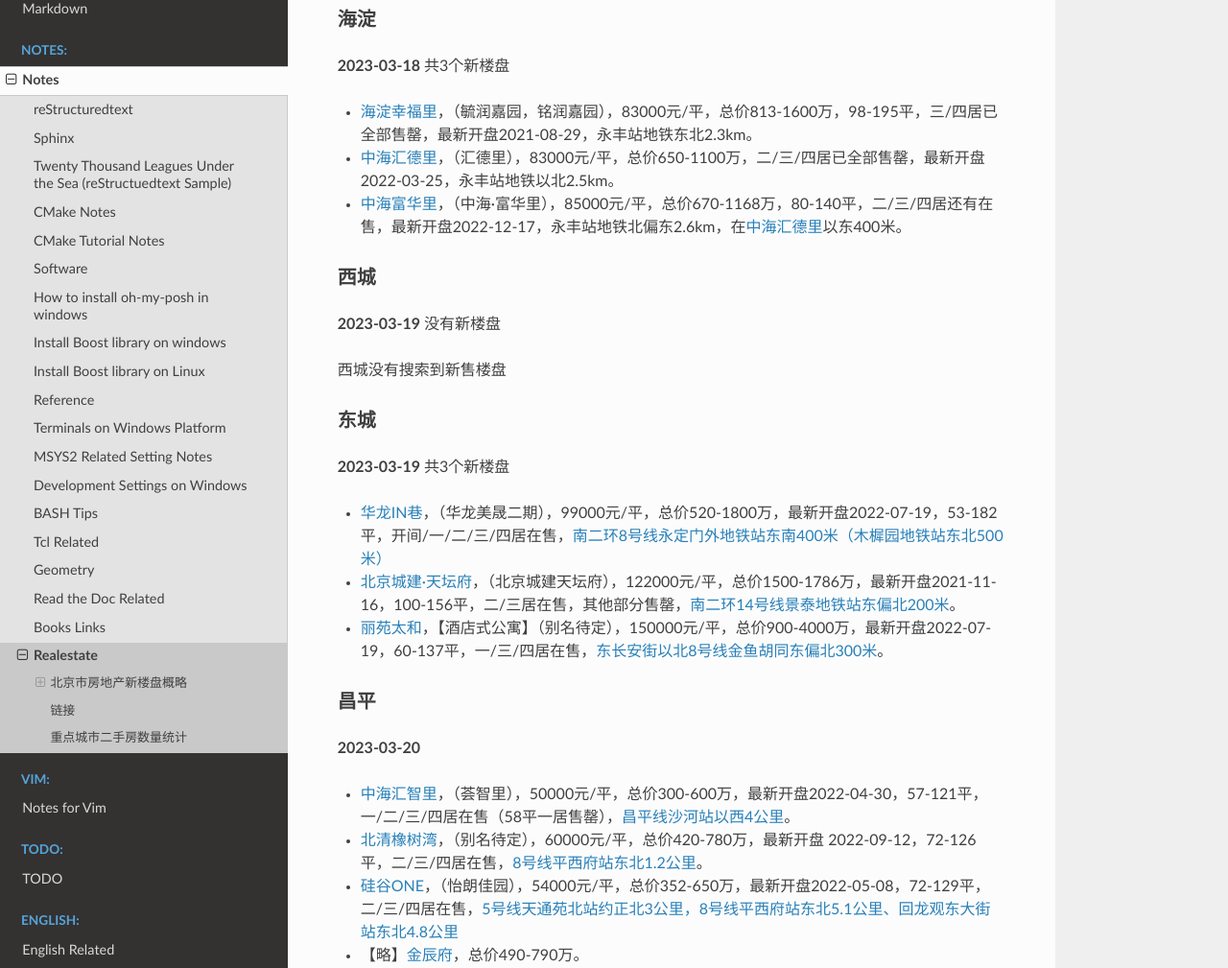
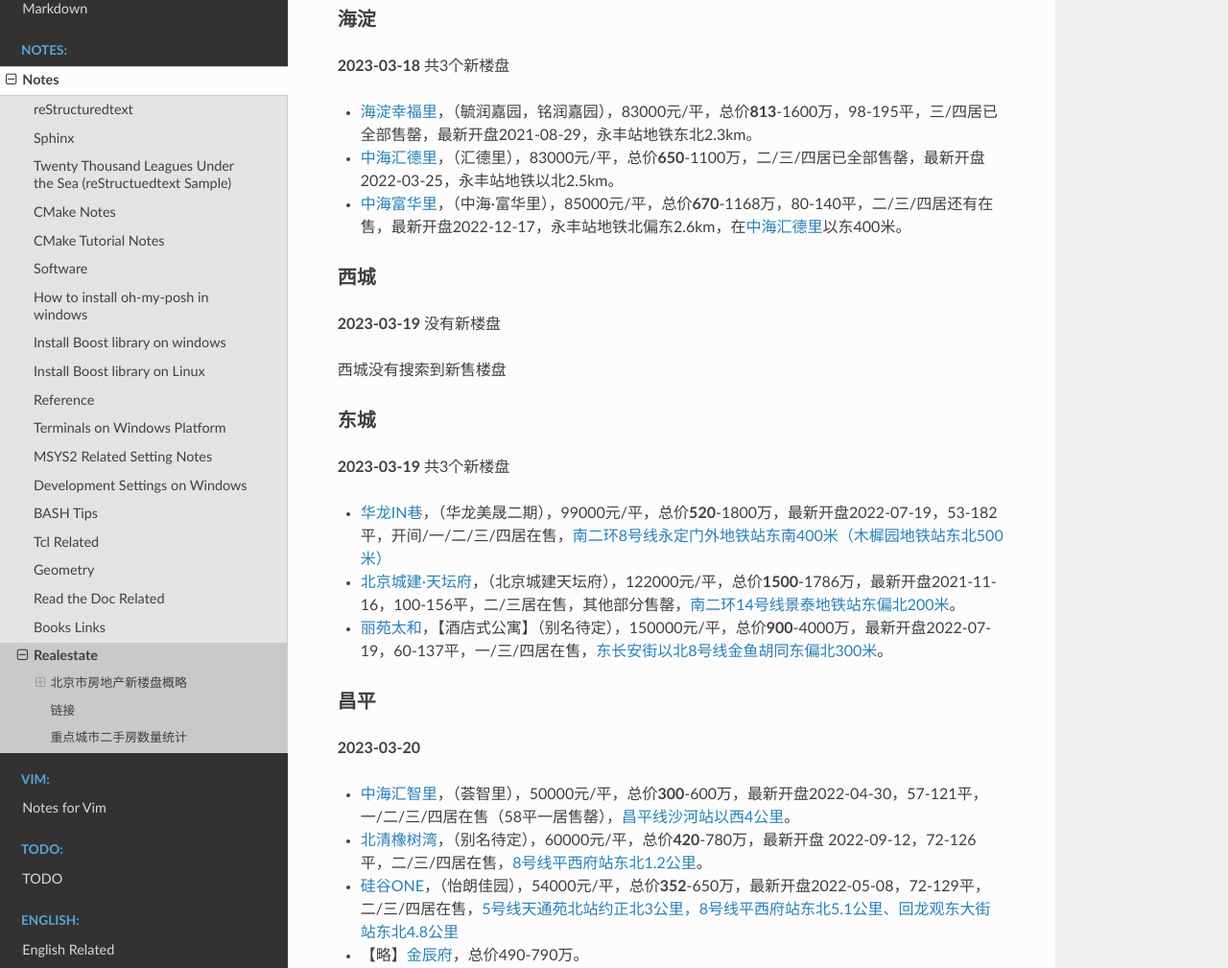
Before and after one commit to Pyrad/pyradnotes, a Sphinx documentation site: the page built from source/Notes/realestate.md, in a window 1280 px wide and 1400 px high. Shown: the part 215-1224 px from the top of the window at 96% size. Built offline with Sphinx 7.4.7 and the Read the Docs theme 2.0.0, drawn with Linux system fonts in a browser that asks for light colours; a script that is not in the unit is left out; some of the changed text lies outside the part shown.

```diff
--- a/source/Notes/realestate.md
+++ b/source/Notes/realestate.md
@@ -7,9 +7,9 @@
 
 **2023-03-18** 共3个新楼盘
 
-- [海淀幸福里](https://bj.fang.ke.com/loupan/p_hdxflbljmb/)，（毓润嘉园，铭润嘉园），83000元/平，总价813-1600万，98-195平，三/四居已全部售罄，最新开盘2021-08-29，永丰站地铁东北2.3km。
-- [中海汇德里](https://bj.fang.ke.com/loupan/p_zhhdlbmoox/)，（汇德里），83000元/平，总价650-1100万，二/三/四居已全部售罄，最新开盘2022-03-25，永丰站地铁以北2.5km。
-- [中海富华里](https://bj.fang.ke.com/loupan/p_zhfhlbmxmk/)，（中海·富华里），85000元/平，总价670-1168万，80-140平，二/三/四居还有在售，最新开盘2022-12-17，永丰站地铁北偏东2.6km，在[中海汇德里](https://bj.fang.ke.com/loupan/p_zhhdlbmoox/)以东400米。
+- [海淀幸福里](https://bj.fang.ke.com/loupan/p_hdxflbljmb/)，（毓润嘉园，铭润嘉园），83000元/平，总价**813**-1600万，98-195平，三/四居已全部售罄，最新开盘2021-08-29，永丰站地铁东北2.3km。
+- [中海汇德里](https://bj.fang.ke.com/loupan/p_zhhdlbmoox/)，（汇德里），83000元/平，总价**650**-1100万，二/三/四居已全部售罄，最新开盘2022-03-25，永丰站地铁以北2.5km。
+- [中海富华里](https://bj.fang.ke.com/loupan/p_zhfhlbmxmk/)，（中海·富华里），85000元/平，总价**670**-1168万，80-140平，二/三/四居还有在售，最新开盘2022-12-17，永丰站地铁北偏东2.6km，在[中海汇德里](https://bj.fang.ke.com/loupan/p_zhhdlbmoox/)以东400米。
 
 ### 西城
 
@@ -21,16 +21,16 @@
 
 **2023-03-19** 共3个新楼盘
 
-- [华龙IN巷](https://bj.fang.ke.com/loupan/p_hlINxbmxnd/)，（华龙美晟二期），99000元/平，总价520-1800万，最新开盘2022-07-19，53-182平，开间/一/二/三/四居在售，[南二环8号线永定门外地铁站东南400米（木樨园地铁站东北500米）](https://j.map.baidu.com/c3/t5bg)
-- [北京城建·天坛府](https://bj.fang.ke.com/loupan/p_bjcjttfbmiph/)，（北京城建天坛府），122000元/平，总价1500-1786万，最新开盘2021-11-16，100-156平，二/三居在售，其他部分售罄，[南二环14号线景泰地铁站东偏北200米](https://j.map.baidu.com/44/7_Ed)。
-- [丽苑太和](https://bj.fang.ke.com/loupan/p_lythbmryv/)，【酒店式公寓】（别名待定），150000元/平，总价900-4000万，最新开盘2022-07-19，60-137平，一/三/四居在售，[东长安街以北8号线金鱼胡同东偏北300米](https://j.map.baidu.com/4d/rNbg)。
+- [华龙IN巷](https://bj.fang.ke.com/loupan/p_hlINxbmxnd/)，（华龙美晟二期），99000元/平，总价**520**-1800万，最新开盘2022-07-19，53-182平，开间/一/二/三/四居在售，[南二环8号线永定门外地铁站东南400米（木樨园地铁站东北500米）](https://j.map.baidu.com/c3/t5bg)
+- [北京城建·天坛府](https://bj.fang.ke.com/loupan/p_bjcjttfbmiph/)，（北京城建天坛府），122000元/平，总价**1500**-1786万，最新开盘2021-11-16，100-156平，二/三居在售，其他部分售罄，[南二环14号线景泰地铁站东偏北200米](https://j.map.baidu.com/44/7_Ed)。
+- [丽苑太和](https://bj.fang.ke.com/loupan/p_lythbmryv/)，【酒店式公寓】（别名待定），150000元/平，总价**900**-4000万，最新开盘2022-07-19，60-137平，一/三/四居在售，[东长安街以北8号线金鱼胡同东偏北300米](https://j.map.baidu.com/4d/rNbg)。
 
 ### 昌平
 
 **2023-03-20**
-- [中海汇智里](https://bj.fang.ke.com/loupan/p_zhhzlbmpzd/)，（荟智里），50000元/平，总价300-600万，最新开盘2022-04-30，57-121平，一/二/三/四居在售（58平一居售罄），[昌平线沙河站以西4公里](https://j.map.baidu.com/2a/2und)。
-- [北清橡树湾](https://bj.fang.ke.com/loupan/p_bqxswbmtni/)，（别名待定），60000元/平，总价420-780万，最新开盘 2022-09-12，72-126平，二/三/四居在售，[8号线平西府站东北1.2公里](https://j.map.baidu.com/2b/yNcu)。
-- [硅谷ONE](https://bj.fang.ke.com/loupan/p_ggONEbmqme/)，（怡朗佳园），54000元/平，总价352-650万，最新开盘2022-05-08，72-129平，二/三/四居在售，[5号线天通苑北站约正北3公里，8号线平西府站东北5.1公里、回龙观东大街站东北4.8公里](https://j.map.baidu.com/ce/GjOc)
+- [中海汇智里](https://bj.fang.ke.com/loupan/p_zhhzlbmpzd/)，（荟智里），50000元/平，总价**300**-600万，最新开盘2022-04-30，57-121平，一/二/三/四居在售（58平一居售罄），[昌平线沙河站以西4公里](https://j.map.baidu.com/2a/2und)。
+- [北清橡树湾](https://bj.fang.ke.com/loupan/p_bqxswbmtni/)，（别名待定），60000元/平，总价**420**-780万，最新开盘 2022-09-12，72-126平，二/三/四居在售，[8号线平西府站东北1.2公里](https://j.map.baidu.com/2b/yNcu)。
+- [硅谷ONE](https://bj.fang.ke.com/loupan/p_ggONEbmqme/)，（怡朗佳园），54000元/平，总价**352**-650万，最新开盘2022-05-08，72-129平，二/三/四居在售，[5号线天通苑北站约正北3公里，8号线平西府站东北5.1公里、回龙观东大街站东北4.8公里](https://j.map.baidu.com/ce/GjOc)
 - 【略】[金辰府](https://bj.fang.ke.com/loupan/p_jcfbjyid/)，总价490-790万。
 - 【略】[宸悦国际](https://bj.fang.ke.com/loupan/p_cygjbmuin/)，总价640-680万，一/二居已售罄（一居310万，二居384万）。
 - 【略】[建发城建·文源府](https://bj.fang.ke.com/loupan/p_jfcjwyfbmxzy/)，总价600-830万，一/二居已售罄（一居360万，二居470-520万）。
@@ -41,8 +41,8 @@
 ### 丰台
 
 **2023-03-24**
-- [珠光御景西园](https://bj.fang.ke.com/loupan/p_zgyjjyabqkg/)，（别名：珠光御景嘉园, 珠江御景新城, 全鑫园住宅小区），40000元/平，总价620万，最新开盘2019-12-23，156平，四居在售（117-136平三居售罄），[房山线稻田站西北4.5公里](https://j.map.baidu.com/b9/sAlJ)。
-- [万科雲庐](https://bj.fang.ke.com/loupan/p_wkylbkrfq/)，（别名：万科云庐, 云湖佳苑），39000元/平，总价510-820万，最新开盘2019-12-01，135-300平，四/五居在售（104-135平三/四/五居售罄），[房山线篱笆房站西北直线7.5公里，长阳站西北直线9.5公里](https://j.map.baidu.com/3a/WBwg)。
+- [珠光御景西园](https://bj.fang.ke.com/loupan/p_zgyjjyabqkg/)，（别名：珠光御景嘉园, 珠江御景新城, 全鑫园住宅小区），40000元/平，总价**620**万，最新开盘2019-12-23，156平，四居在售（117-136平三居售罄），[房山线稻田站西北4.5公里](https://j.map.baidu.com/b9/sAlJ)。
+- [万科雲庐](https://bj.fang.ke.com/loupan/p_wkylbkrfq/)，（别名：万科云庐, 云湖佳苑），39000元/平，总价**510**-820万，最新开盘2019-12-01，135-300平，四/五居在售（104-135平三/四/五居售罄），[房山线篱笆房站西北直线7.5公里，长阳站西北直线9.5公里](https://j.map.baidu.com/3a/WBwg)。
 
 ### 朝阳
 
```
